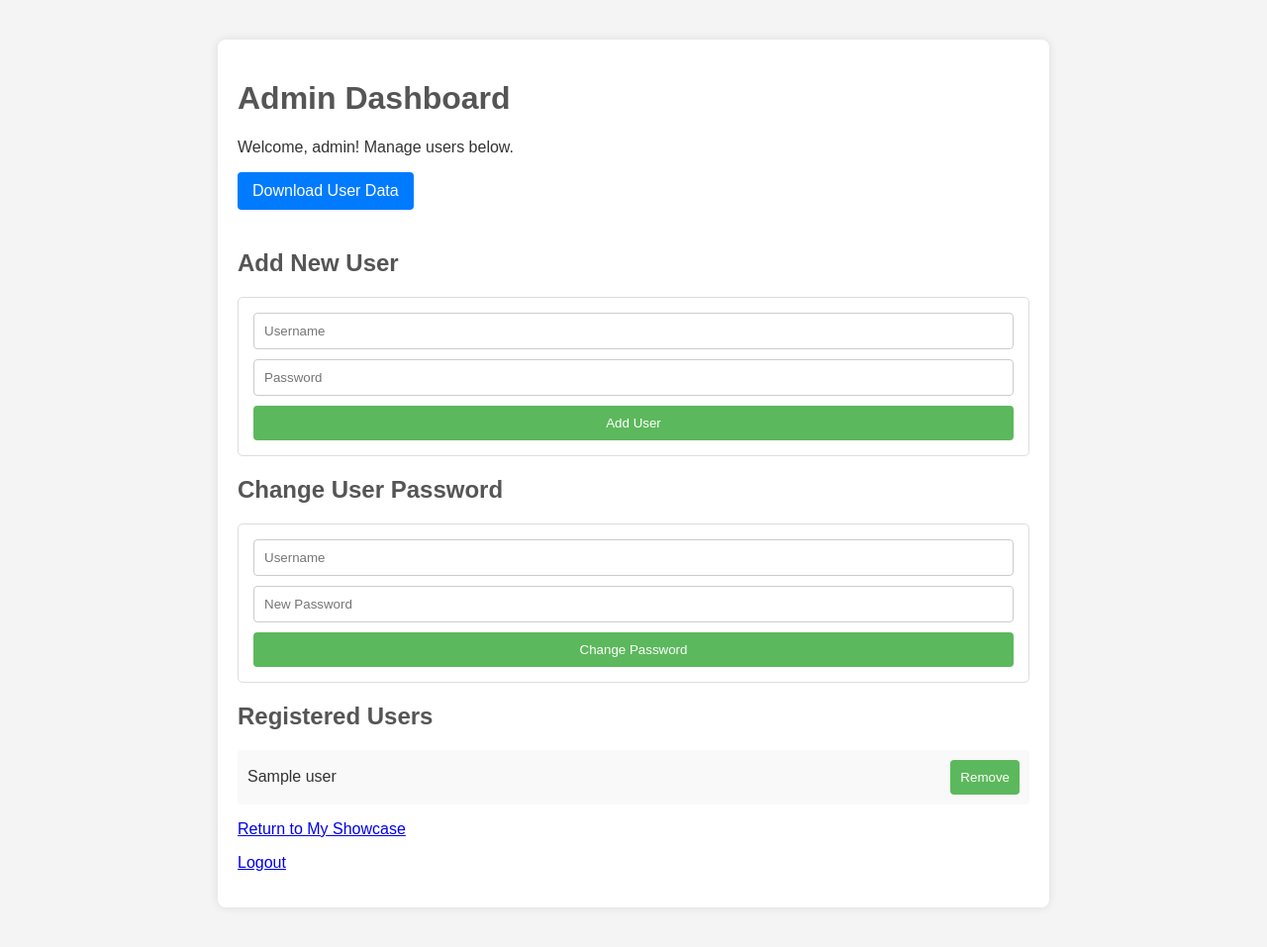
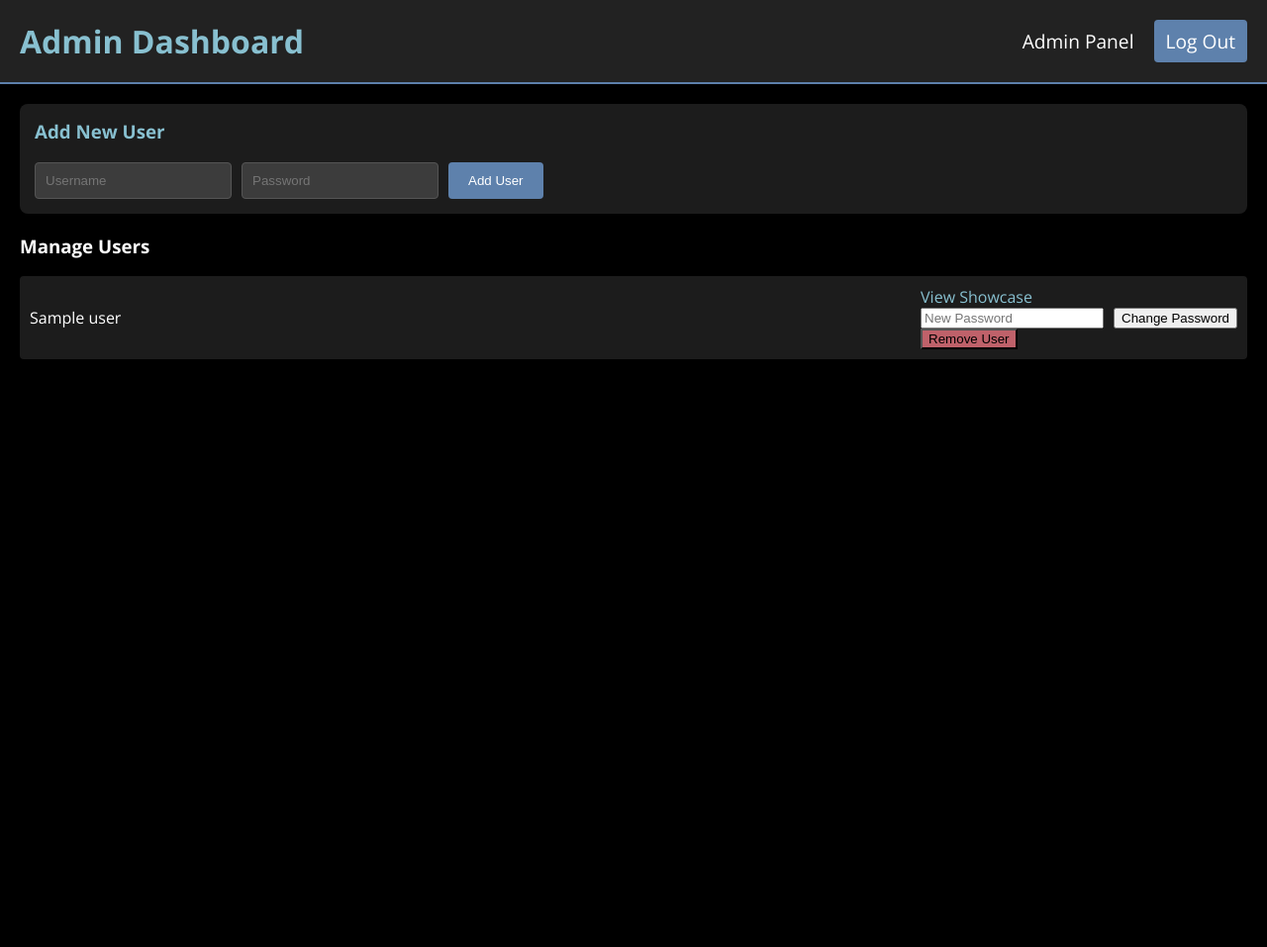
Before and after one commit to hoiming17/tag-showcase, a Flask app: template templates/admin_dashboard.html in a window 1280 px wide. Shown: the whole page at 99% size. After the commit the page ends 363 px from the top, so only its background shows below. Run offline with Flask 3, Linux system fonts and the light colour scheme; the template is opened without the code that fills it: most values are stand-ins (such as "Sample title", 1, 10 or a date in 2020).

Commit message:
pushing first online version

```diff
--- a/app.py
+++ b/app.py
@@ -1,11 +1,10 @@
-# app.py
-
-from flask import Flask, render_template, request, redirect, url_for, session, jsonify, send_file
+from flask import Flask, render_template, request, redirect, url_for, session, jsonify
 from werkzeug.security import generate_password_hash, check_password_hash
 import requests
 from bs4 import BeautifulSoup
 from selenium import webdriver
 from selenium.webdriver.common.by import By
+# CHANGE IS HERE: We need to explicitly point to the Service.
 from selenium.webdriver.chrome.service import Service
 import os
 import time
@@ -14,17 +13,12 @@ import json
 app = Flask(__name__)
 app.secret_key = 'a_very_secret_key'
 
-# --- UPDATED Helper Functions ---
+# --- Helper Functions ---
 def load_users():
-    """Loads user data from the JSON file, handling potential errors."""
+    """Loads user data from the JSON file, handling empty files."""
     if os.path.exists('users.json') and os.path.getsize('users.json') > 0:
-        try:
-            with open('users.json', 'r') as f:
-                return json.load(f)
-        except json.JSONDecodeError:
-            # If the file is corrupted, log the error and return an empty dictionary
-            print("Error: users.json file is corrupted. Returning an empty user list.")
-            return {}
+        with open('users.json', 'r') as f:
+            return json.load(f)
     return {}
 
 def save_users(users_data):
@@ -35,13 +29,16 @@ def save_users(users_data):
 def scrape_card_info(cert_number):
     url = f"https://my.taggrading.com/card/{cert_number}"
 
+    # We get the path from the environment variable set in the Dockerfile
+    # This is the key change for container compatibility
     chrome_executable_path = os.environ.get('CHROMIUM_EXECUTABLE_PATH')
     options = webdriver.ChromeOptions()
     options.add_argument("--headless")
-    options.add_argument("--no-sandbox")
-    options.add_argument("--disable-dev-shm-usage")
+    options.add_argument("--no-sandbox") # Required for Docker
+    options.add_argument("--disable-dev-shm-usage") # Required for Docker
     options.add_argument("--log-level=3")
 
+    # We pass the executable path directly to the Service
     service = Service(executable_path=chrome_executable_path)
 
     driver = None
@@ -54,65 +51,72 @@ def scrape_card_info(cert_number):
 
         line1, line2, line_subset, line3, line4 = "", "", "", "", ""
 
-        # --- Scrape the card details by finding specific labels ---
         try:
-            player_name_label = soup.find("span", string="Player name:")
-            if player_name_label and player_name_label.next_sibling:
-                line1 = player_name_label.next_sibling.strip()
-
-            set_name_label = soup.find("span", string="Set name:")
-            if set_name_label and set_name_label.next_sibling:
-                line2 = set_name_label.next_sibling.strip()
-
-            subset_label = soup.find("span", string="Subset:")
-            if subset_label and subset_label.next_sibling:
-                line_subset = subset_label.next_sibling.strip()
-                if line_subset == "-": line_subset = ""
-
-            variation_label = soup.find("span", string="Variation:")
-            if variation_label and variation_label.next_sibling:
-                line3 = variation_label.next_sibling.strip()
-                if line3 == "-": line3 = ""
-        except Exception as e:
-            print(f"Error scraping card details: {e}")
+            player_label = soup.find("span", string="Player name:")
+            if player_label and player_label.find_next_sibling("span"):
+                line1 = player_label.find_next_sibling("span").get_text(strip=True)
+        except Exception:
             pass
 
-        # --- Handle grade scenarios (View Score vs. TAG Score) ---
         try:
-            # Scenario 1: Find "View Score"
-            grade_container = soup.find("div", string="View Score")
-            if grade_container:
-                # Find the parent of the grade container
-                grade_parent = grade_container.parent.parent
-                # The grade number and text are in the second direct child div
-                grade_info_div = grade_parent.find_all("div", recursive=False)[1]
-                # Find the number and text within that div
-                grade_number = grade_info_div.find_all("div", recursive=False)[0].get_text(strip=True)
-                grade_text = grade_info_div.find_all("div", recursive=False)[1].get_text(strip=True)
-                line4 = f"{grade_number} {grade_text}"
-
-            # Scenario 2: If "View Score" is not found, look for "TAG Score"
-            else:
-                tag_score_container = soup.find("div", string="TAG Score")
-                if tag_score_container:
-                    # Get the number preceding "TAG Score"
-                    tag_score_num_div = tag_score_container.find_previous_sibling("div")
-                    tag_score_num = tag_score_num_div.get_text(strip=True) if tag_score_num_div else ""
-
-                    # Get the main grade number and text from the next sibling container
-                    grade_info_container = tag_score_container.parent.find_next_sibling("div")
-                    if grade_info_container:
-                        grade_number = grade_info_container.find_all("div", recursive=False)[0].get_text(strip=True)
-                        grade_text = grade_info_container.find_all("div", recursive=False)[1].get_text(strip=True)
-
-                        # Format the line with the TAG Score number in parentheses
-                        line4 = f"{grade_number} {grade_text} ({tag_score_num})"
-        except Exception as e:
-            print(f"Error scraping grade info: {e}")
+            set_name_label = soup.find("span", string="Set name:")
+            if set_name_label and set_name_label.parent:
+                set_name_full_text = set_name_label.parent.get_text(strip=True)
+                line2 = set_name_full_text.replace("Set name:", "").strip()
+        except Exception:
             pass
 
+        try:
+            subset_label = soup.find("span", string="Subset:")
+            if subset_label and subset_label.parent:
+                subset_full_text = subset_label.parent.get_text(strip=True)
+                line_subset = subset_full_text.replace("Subset:", "").strip()
+                if line_subset == "-":
+                    line_subset = ""
+        except Exception:
+            pass
+
+        try:
+            variation_label = soup.find("span", string="Variation:")
+            if variation_label and variation_label.parent:
+                variation_full_text = variation_label.parent.get_text(strip=True)
+                line3 = variation_full_text.replace("Variation:", "").strip()
+                if line3 == "-":
+                    line3 = ""
+        except Exception:
+            pass
+
+        try:
+            grade_anchor = soup.find("div", string="View Score")
+            if grade_anchor:
+                common_container = grade_anchor.parent.parent
+                grade_container = common_container.find_all("div", recursive=False)[1]
+                grade_number_div = grade_container.find("div")
+                grade_text_div = grade_number_div.find_next_sibling("div")
+
+                if grade_number_div and grade_text_div:
+                    grade_number = grade_number_div.get_text(strip=True)
+                    grade_text = grade_text_div.get_text(strip=True)
+                    line4 = f"{grade_number} {grade_text}"
+            else:
+                tag_score_anchor = soup.find("div", string="TAG Score")
+                if tag_score_anchor:
+                    tag_score_num_div = tag_score_anchor.find_previous_sibling("div")
+                    tag_score_num = tag_score_num_div.get_text(strip=True) if tag_score_num_div else ""
+                    grade_container = tag_score_anchor.parent.find_next_sibling("div")
+
+                    if grade_container:
+                        grade_divs = grade_container.find_all("div", recursive=False)
+                        if len(grade_divs) >= 2:
+                            grade_number = grade_divs[0].get_text(strip=True)
+                            grade_text = grade_divs[1].get_text(strip=True)
+                            line4 = f"{grade_number} {grade_text} ({tag_score_num})"
+
+        except Exception as e:
+            line4 = ""
+
     except Exception as e:
-        print(f"An error occurred during scraping: {e}")
+        print(f"An error occurred: {e}")
         return {
             "cert_number": cert_number, "line1": "", "line2": "", "line_subset": "",
             "line3": "", "line4": "", "hashtags": [],
@@ -142,7 +146,10 @@ def get_grade_for_sort(card):
 @app.route("/")
 def index():
     if 'username' in session:
+        # User is logged in, redirect to their showcase
         return redirect(url_for('showcase', username=session['username']))
+
+    # User is not logged in, show the login page
     return render_template('login.html')
 
 @app.route("/register", methods=["POST"])
--- a/templates/admin_dashboard.html
+++ b/templates/admin_dashboard.html
@@ -1,126 +1,139 @@
 <!DOCTYPE html>
-<html lang="en">
+<html>
 <head>
-    <meta charset="UTF-8">
-    <meta name="viewport" content="width=device-width, initial-scale=1.0">
     <title>Admin Dashboard</title>
+    <link href="https://fonts.googleapis.com/css2?family=Open+Sans:wght@400;700&display=swap" rel="stylesheet">
     <style>
         body {
-            font-family: Arial, sans-serif;
-            background-color: #f4f4f4;
-            color: #333;
+            font-family: 'Open Sans', sans-serif;
+            background-color: black;
+            color: white;
             margin: 0;
-            padding: 20px;
-        }
-        .container {
-            max-width: 800px;
-            margin: 20px auto;
-            background: #fff;
-            padding: 20px;
-            border-radius: 8px;
-            box-shadow: 0 0 10px rgba(0, 0, 0, 0.1);
-        }
-        h1, h2 {
-            color: #555;
-        }
-        .form-container {
-            border: 1px solid #ddd;
-            padding: 15px;
-            margin-bottom: 20px;
-            border-radius: 5px;
-        }
-        form {
             display: flex;
             flex-direction: column;
-            gap: 10px;
+            min-height: 100vh;
         }
-        input[type="text"], input[type="password"], button {
-            padding: 10px;
-            border: 1px solid #ccc;
-            border-radius: 4px;
-        }
-        button {
-            background-color: #5cb85c;
-            color: white;
-            border: none;
-            cursor: pointer;
-        }
-        button:hover {
-            background-color: #4cae4c;
-        }
-        .user-list {
-            list-style-type: none;
-            padding: 0;
-        }
-        .user-list li {
-            background: #f9f9f9;
-            margin-bottom: 5px;
-            padding: 10px;
-            border-radius: 4px;
+        header {
             display: flex;
             justify-content: space-between;
             align-items: center;
+            padding: 20px;
+            background-color: #222;
+            border-bottom: 2px solid #5e81ac;
         }
-        .user-list form {
-            flex-direction: row;
-            gap: 5px;
+        header h1 {
+            margin: 0;
+            color: #88c0d0;
         }
-        .button-link {
-            display: inline-block;
-            padding: 10px 15px;
-            background-color: #007bff;
+        .user-info {
+            display: flex;
+            align-items: center;
+            font-size: 1.2em;
+        }
+        .user-info a {
             color: white;
+            margin-left: 20px;
             text-decoration: none;
+            padding: 8px 12px;
+            background-color: #5e81ac;
             border-radius: 4px;
+        }
+        .main-content {
+            padding: 20px;
+        }
+        .form-group {
             margin-bottom: 20px;
+            padding: 15px;
+            background-color: #1c1c1c;
+            border-radius: 8px;
         }
-        .button-link:hover {
-            background-color: #0056b3;
+        .form-group h3 {
+            margin-top: 0;
+            color: #88c0d0;
+        }
+        .form-group form {
+            display: flex;
+            gap: 10px;
+            flex-wrap: wrap;
+        }
+        .form-group input {
+            padding: 10px;
+            border-radius: 4px;
+            border: 1px solid #555;
+            background-color: #3c3c3c;
+            color: #fff;
+        }
+        .form-group button {
+            padding: 10px 20px;
+            background-color: #5e81ac;
+            border: none;
+            border-radius: 4px;
+            color: white;
+            cursor: pointer;
+        }
+        .user-list {
+            margin-top: 20px;
+        }
+        .user-item {
+            display: flex;
+            justify-content: space-between;
+            align-items: center;
+            background-color: #1c1c1c;
+            padding: 10px;
+            border-radius: 4px;
+            margin-bottom: 10px;
+        }
+        .user-item a {
+            color: #88c0d0;
+            text-decoration: none;
+        }
+        .user-actions form {
+            display: flex;
+            gap: 10px;
         }
     </style>
 </head>
 <body>
-    <div class="container">
+    <header>
         <h1>Admin Dashboard</h1>
-        <p>Welcome, admin! Manage users below.</p>
+        <div class="user-info">
+            Admin Panel
+            <a href="{{ url_for('logout') }}">Log Out</a>
+        </div>
+    </header>
 
-        <a href="{{ url_for('download_users_data') }}" class="button-link">Download User Data</a>
-
-        <h2>Add New User</h2>
-        <div class="form-container">
-            <form action="{{ url_for('admin_add_user') }}" method="POST">
+    <div class="main-content">
+        <div class="form-group">
+            <h3>Add New User</h3>
+            <form method="post" action="{{ url_for('admin_add_user') }}">
                 <input type="text" name="username" placeholder="Username" required>
                 <input type="password" name="password" placeholder="Password" required>
                 <button type="submit">Add User</button>
             </form>
         </div>
 
-        <h2>Change User Password</h2>
-        <div class="form-container">
-            <form action="{{ url_for('admin_change_password') }}" method="POST">
-                <input type="text" name="username" placeholder="Username" required>
-                <input type="password" name="new_password" placeholder="New Password" required>
-                <button type="submit">Change Password</button>
-            </form>
+        <div class="user-list">
+            <h3>Manage Users</h3>
+            {% for user in all_users %}
+            <div class="user-item">
+                <span>{{ user }}</span>
+                <div class="user-actions">
+                    <a href="{{ url_for('showcase', username=user) }}">View Showcase</a>
+                    {% if user != session['username'] %}
+                        <form method="post" action="{{ url_for('admin_change_password') }}">
+                            <input type="hidden" name="username" value="{{ user }}">
+                            <input type="password" name="new_password" placeholder="New Password" required>
+                            <button type="submit">Change Password</button>
+                        </form>
+                        <form method="post" action="{{ url_for('admin_remove_user') }}" onsubmit="return confirm('Are you sure you want to remove {{ user }}?');">
+                            <input type="hidden" name="username" value="{{ user }}">
+                            <button type="submit" style="background-color: #bf616a;">Remove User</button>
+                        </form>
+                    {% endif %}
+                </div>
+            </div>
+            {% endfor %}
         </div>
-
-        <h2>Registered Users</h2>
-        <ul class="user-list">
-            {% for user in all_users %}
-                <li>
-                    {{ user }}
-                    <form action="{{ url_for('admin_remove_user') }}" method="POST">
-                        <input type="hidden" name="username" value="{{ user }}">
-                        <button type="submit" onclick="return confirm('Are you sure you want to remove this user?');" {% if user == 'admin' %}disabled{% endif %}>
-                            Remove
-                        </button>
-                    </form>
-                </li>
-            {% endfor %}
-        </ul>
-
-        <p><a href="{{ url_for('showcase', username='admin') }}">Return to My Showcase</a></p>
-        <p><a href="{{ url_for('logout') }}">Logout</a></p>
     </div>
 </body>
 </html>
```
Also changed, not shown: users.json (+0 -50 lines).
